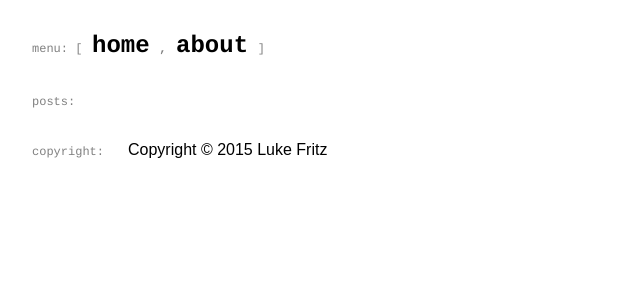
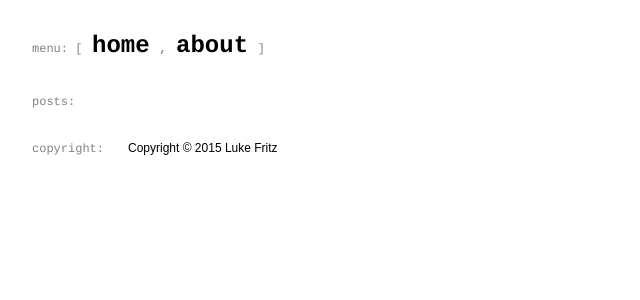
Before and after one commit to ldfritz/tech-blog, a Jekyll site: the page built from index.html, in a window 1280 px wide. Shown: the top 300 px of the page, without its empty margins (0-640 px from the left). Built offline with Jekyll 4.4.1, drawn with Linux system fonts in a browser that asks for light colours.

Commit message:
Shrink the copyright font.
  Make the copyright text smaller.

```diff
--- a/styles/component/footer-site.css
+++ b/styles/component/footer-site.css
@@ -1,5 +1,6 @@
 body > footer {
   margin-left: 2rem;
+  font-size: 0.75rem;
 }
 
 .Copyright::before {
@@ -7,6 +8,5 @@ body > footer {
   content: 'copyright: ';
   display: inline-block;
   font-family: Courier;
-  font-size: 0.75rem;
   width: 6rem;
 }
```
